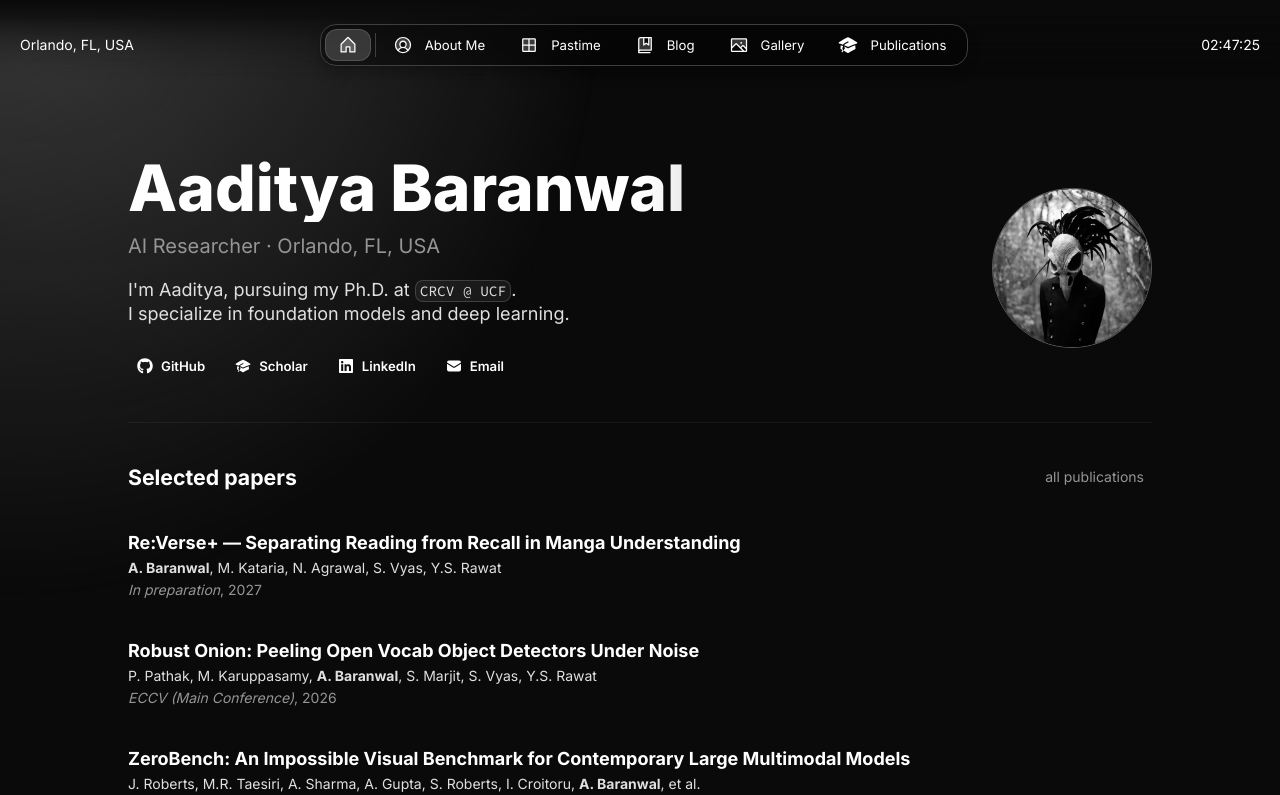
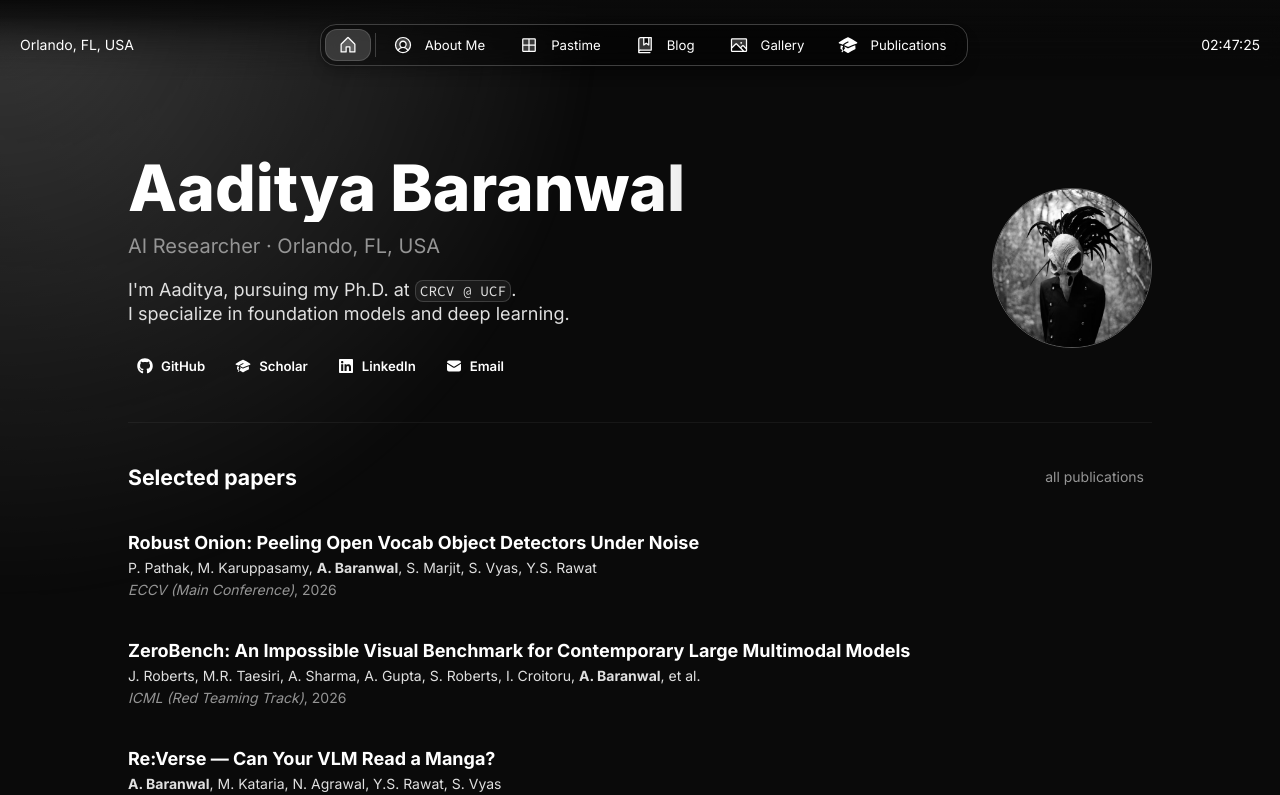
Before and after one commit to eternal-f1ame/eternal-f1ame.github.io, a Next.js app: page / in a window 1280 px wide. Shown: the top 795 px of the page. Built offline with nearby package versions, Linux system fonts and the light colour scheme.

Commit message:
Revert "publications: add Re:Verse+"
The project page it pointed at is unpublished work and should not have been
public. Taken down; this removes the link.

```diff
--- a/src/app/resources/content.js
+++ b/src/app/resources/content.js
@@ -320,18 +320,6 @@ const publications = {
   description: `Research publications by ${person.name}`,
   papers: [
     {
-      title: "Re:Verse+ — Separating Reading from Recall in Manga Understanding",
-      featured: true,
-      authors: (
-        <>
-          <strong>A. Baranwal</strong>, M. Kataria, N. Agrawal, S. Vyas, Y.S. Rawat
-        </>
-      ),
-      venue: "In preparation",
-      year: "2027",
-      link: "https://sochastic.me/Re-Verse-Plus/",
-    },
-    {
       title: "Vision-Language Models for Analog Gauge Reading: An Empirical Study of Specialization, Transfer and Reliability",
       authors: (
         <>
```
